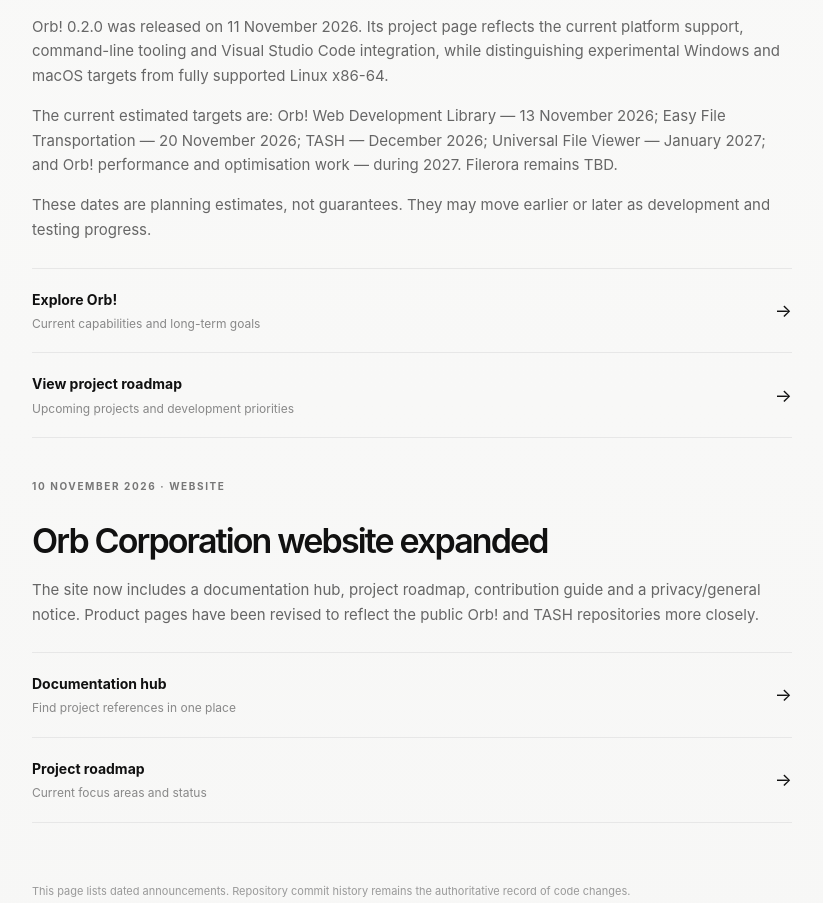
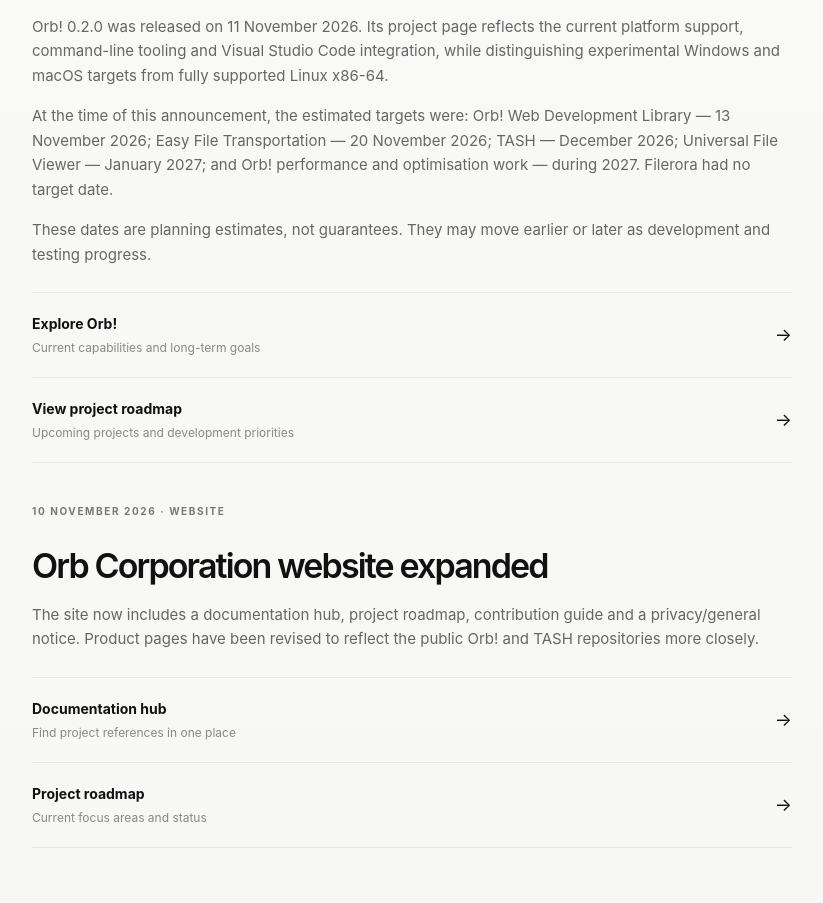
Before and after one commit to Orb-Corporation/Orb-Corporation, a plain HTML site: page updates/index.html in a window 1280 px wide. Shown: the part 1378-2281 px from the top of the page, without its empty margins (228-1051 px from the left). Drawn offline with Linux system fonts and the light colour scheme.

```diff
--- a/updates/index.html
+++ b/updates/index.html
@@ -23,7 +23,7 @@
 <p class="eyebrow">11 NOVEMBER 2026 · RELEASE & ROADMAP</p>
 <h2>Orb! 0.2.0 released; project targets published</h2>
 <p>Orb! 0.2.0 was released on 11 November 2026. Its project page reflects the current platform support, command-line tooling and Visual Studio Code integration, while distinguishing experimental Windows and macOS targets from fully supported Linux x86-64.</p>
-<p>The current estimated targets are: Orb! Web Development Library — 13 November 2026; Easy File Transportation — 20 November 2026; TASH — December 2026; Universal File Viewer — January 2027; and Orb! performance and optimisation work — during 2027. Filerora remains TBD.</p>
+<p>At the time of this announcement, the estimated targets were: Orb! Web Development Library — 13 November 2026; Easy File Transportation — 20 November 2026; TASH — December 2026; Universal File Viewer — January 2027; and Orb! performance and optimisation work — during 2027. Filerora had no target date.</p>
 <p>These dates are planning estimates, not guarantees. They may move earlier or later as development and testing progress.</p>
 <div class="link-list"><a href="/products/orb-lang/"><span><b>Explore Orb!</b><small>Current capabilities and long-term goals</small></span><span>→</span></a><a href="/roadmap/"><span><b>View project roadmap</b><small>Upcoming projects and development priorities</small></span><span>→</span></a></div>
 </article>
```
